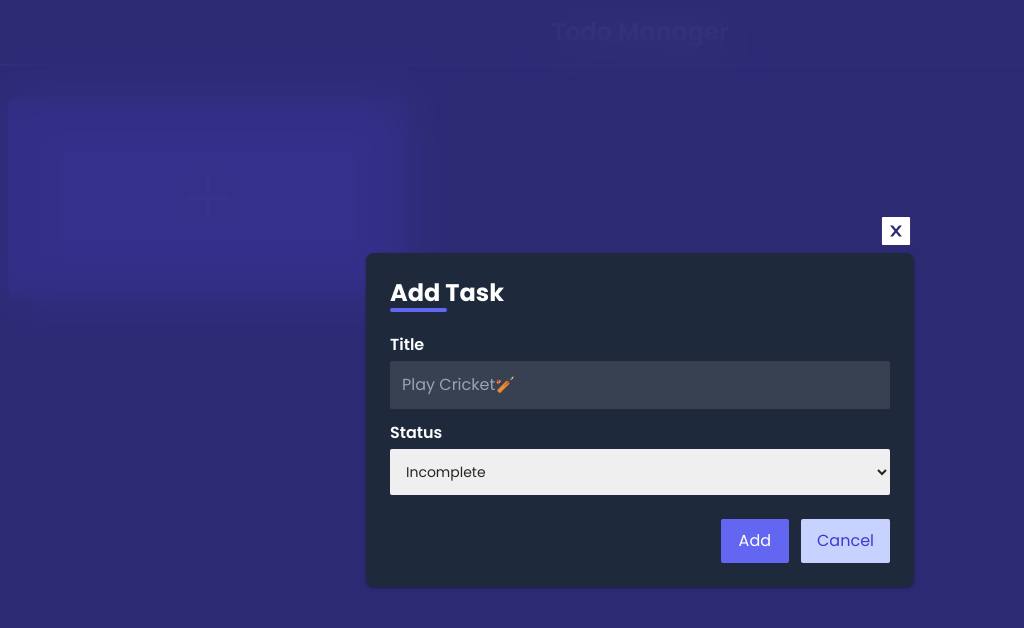
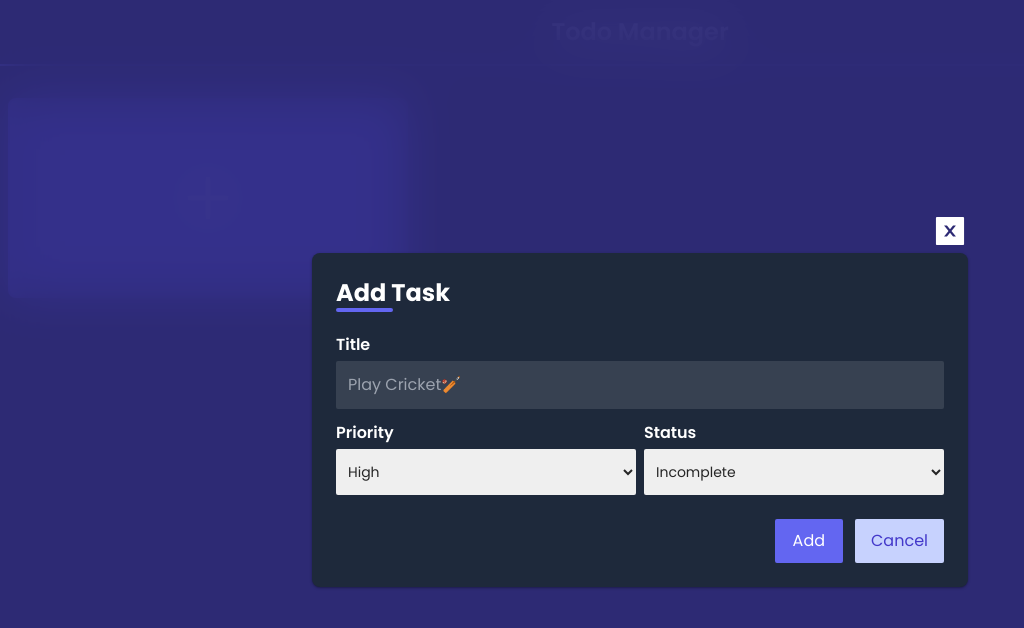
Before and after one commit to SM8UTI/Todo-Web-App, a React (Vite) app: page / in a window 1280 px wide. Both pictures are taken after a click on the element 208 px from the left and 198 px from the top of the page. Shown: the top 628 px of the page, without its empty margins (0-1024 px from the left). Built offline with nearby package versions, Linux system fonts and the light colour scheme.

Commit message:
priority function added

```diff
--- a/src/Components/Task.jsx
+++ b/src/Components/Task.jsx
@@ -44,15 +44,25 @@ const Task = ({ task }) => {
     }
   };
 
+  const priorityBorder = (data) => {
+    if (data == "high") {
+      return "border-red-500";
+    } else if (data == "medium") {
+      return "border-orange-400";
+    } else {
+      return "border-green-400";
+    }
+  };
+
   return (
     <>
       <m.div
         initial={{ opacity: 0, translateY: "-20px" }}
         animate={{ opacity: 1, translateY: 0 }}
         transition={{ ease: "easeInOut", duration: 0.66 }}
-        className={
-          "task bg-gray-800 p-4 rounded-lg relative shadow-[rgba(7,_65,_210,_0.1)_0px_9px_30px] flex flex-col justify-between"
-        }
+        className={`task bg-gray-800 p-4 rounded-lg relative shadow-[rgba(7,_65,_210,_0.1)_0px_9px_30px] flex flex-col justify-between border-l-[.5rem] ${priorityBorder(
+          task.priority
+        )}`}
       >
         <div className="flex flex-col gap-2">
           <div className="flex flex-row gap-2">
@@ -64,7 +74,9 @@ const Task = ({ task }) => {
               {task.status}
             </span>
 
-            <span className={`text-xs text-gray-400 `}>{task.date}</span>
+            <span className={`text-xs text-gray-400 `}>
+              {task.date}, {task.time}
+            </span>
           </div>
           <h5
             className={`text-2xl mb-12 capitalize ${
@@ -76,7 +88,9 @@ const Task = ({ task }) => {
         </div>
 
         <div className="footer flex flex-row items-center gap-2 justify-between">
-          <span className="text-xs text-gray-400">{task.time}</span>
+          <span className={`text-xs uppercase opacity-60`}>
+            {task.priority}
+          </span>
 
           <div className="flex flex-row items-center gap-2">
             <div
--- a/src/Components/TodoModal.jsx
+++ b/src/Components/TodoModal.jsx
@@ -12,6 +12,7 @@ import { format } from "date-fns";
 const TodoModal = ({ modalOpen, setModalOpen }) => {
   const [title, setTitle] = useState("");
   const [status, setStatus] = useState("incomplete");
+  const [priority, setPriority] = useState("high");
 
   const dispatch = useDispatch();
 
@@ -19,10 +20,16 @@ const TodoModal = ({ modalOpen, setModalOpen }) => {
     setModalOpen(false);
     setTitle("");
     setStatus("incomplete");
+    setPriority("high");
   };
 
   const handleSubmit = (e) => {
     e.preventDefault();
+
+    if (priority === "") {
+      setPriority("high");
+    }
+
     if (title.trim().length === 0) {
       toast.error("Invalid Input!!!");
       return;
@@ -32,6 +39,7 @@ const TodoModal = ({ modalOpen, setModalOpen }) => {
         id: uuidv4(),
         task: title.trim(),
         status: status,
+        priority: priority,
         time: format(new Date(), "p"),
         date: format(new Date(), "PPP"),
       })
@@ -76,6 +84,7 @@ const TodoModal = ({ modalOpen, setModalOpen }) => {
                     onChange={(e) => setTitle(e.target.value)}
                   />
                 </div>
+                <div className="flex flex-col sm:flex-row-reverse items-center gap-2">
                   <div className="flex flex-col gap-1">
                     <label htmlFor="status" className="text-md font-semibold">
                       Status
@@ -84,13 +93,31 @@ const TodoModal = ({ modalOpen, setModalOpen }) => {
                       name="status"
                       id="status"
                       placeholder="status"
-                    className=" w-full min-w-[300px] p-3 text-sm text-neutral-800 outline-none rounded-sm focus:ring-blue-500 focus:border-blue-500 dark:bg-gray-700 dark:border-gray-600 dark:placeholder-gray-400 dark:text-white dark:focus:ring-blue-500 dark:focus:border-blue-500"
+                      className=" w-full min-w-[300px] p-3 pl-2 text-sm text-neutral-800 outline-none rounded-sm focus:ring-blue-500 focus:border-blue-500 dark:bg-gray-700 dark:border-gray-600 dark:placeholder-gray-400 dark:text-white dark:focus:ring-blue-500 dark:focus:border-blue-500"
                       value={status}
                       onChange={(e) => setStatus(e.target.value)}
                     >
                       <option value="incomplete">Incomplete</option>
                       <option value="complete">Complete</option>
                     </select>
+                  </div>
+                  <div className="flex flex-col gap-1">
+                    <label htmlFor="priority" className="text-md font-semibold">
+                      Priority
+                    </label>
+                    <select
+                      name="priority"
+                      id="priority"
+                      placeholder="priority"
+                      className=" w-full min-w-[300px] p-3 pl-2  text-sm text-neutral-800 outline-none rounded-sm focus:ring-blue-500 focus:border-blue-500 dark:bg-gray-700 dark:border-gray-600 dark:placeholder-gray-400 dark:text-white dark:focus:ring-blue-500 dark:focus:border-blue-500"
+                      value={priority}
+                      onChange={(e) => setPriority(e.target.value)}
+                    >
+                      <option value="high">High</option>
+                      <option value="medium">Medium</option>
+                      <option value="low">Low</option>
+                    </select>
+                  </div>
                 </div>
                 <div className="flex flex-row gap-3 max-w-full ml-auto mt-3">
                   <button
--- a/src/Components/UpdateModal.jsx
+++ b/src/Components/UpdateModal.jsx
@@ -9,25 +9,32 @@ import { toast } from "react-hot-toast";
 const UpdateModal = ({ modalOpen, setModalOpen, todo }) => {
   const [title, setTitle] = useState("");
   const [status, setStatus] = useState("incomplete");
+  const [priority, setPriority] = useState("high");
 
   const dispatch = useDispatch();
 
   useEffect(() => {
     setTitle(todo.task);
     setStatus(todo.status);
+    setPriority(todo.priority);
   }, [todo, modalOpen]);
 
   const exitModal = () => {
     setModalOpen(false);
     setTitle("");
     setStatus("incomplete");
+    setPriority("high");
   };
 
   const handleSubmit = (e) => {
     e.preventDefault();
 
-    if (todo.task !== title || todo.status !== status) {
-      dispatch(updateTodo({ ...todo, title, status }));
+    if (
+      todo.task !== title ||
+      todo.status !== status ||
+      todo.priority !== priority
+    ) {
+      dispatch(updateTodo({ ...todo, title, status, priority }));
     } else {
       toast.error("No changes made");
       return;
@@ -73,6 +80,7 @@ const UpdateModal = ({ modalOpen, setModalOpen, todo }) => {
                     onChange={(e) => setTitle(e.target.value)}
                   />
                 </div>
+                <div className="flex flex-col sm:flex-row-reverse items-center gap-2">
                   <div className="flex flex-col gap-1">
                     <label htmlFor="status" className="text-md font-semibold">
                       Status
@@ -81,13 +89,31 @@ const UpdateModal = ({ modalOpen, setModalOpen, todo }) => {
                       name="status"
                       id="status"
                       placeholder="status"
-                    className=" w-full min-w-[300px] p-3 text-sm text-neutral-800 outline-none rounded-sm focus:ring-blue-500 focus:border-blue-500 dark:bg-gray-700 dark:border-gray-600 dark:placeholder-gray-400 dark:text-white dark:focus:ring-blue-500 dark:focus:border-blue-500"
+                      className=" w-full min-w-[300px] p-3 pl-2 text-sm text-neutral-800 outline-none rounded-sm focus:ring-blue-500 focus:border-blue-500 dark:bg-gray-700 dark:border-gray-600 dark:placeholder-gray-400 dark:text-white dark:focus:ring-blue-500 dark:focus:border-blue-500"
                       value={status}
                       onChange={(e) => setStatus(e.target.value)}
                     >
                       <option value="incomplete">Incomplete</option>
                       <option value="complete">Complete</option>
                     </select>
+                  </div>
+                  <div className="flex flex-col gap-1">
+                    <label htmlFor="priority" className="text-md font-semibold">
+                      Priority
+                    </label>
+                    <select
+                      name="priority"
+                      id="priority"
+                      placeholder="priority"
+                      className=" w-full min-w-[300px] p-3 pl-2  text-sm text-neutral-800 outline-none rounded-sm focus:ring-blue-500 focus:border-blue-500 dark:bg-gray-700 dark:border-gray-600 dark:placeholder-gray-400 dark:text-white dark:focus:ring-blue-500 dark:focus:border-blue-500"
+                      value={priority}
+                      onChange={(e) => setPriority(e.target.value)}
+                    >
+                      <option value="high">High</option>
+                      <option value="medium">Medium</option>
+                      <option value="low">Low</option>
+                    </select>
+                  </div>
                 </div>
                 <div className="flex flex-row gap-3 max-w-full ml-auto mt-3">
                   <button
--- a/src/Store/Slice/TodoSlice.jsx
+++ b/src/Store/Slice/TodoSlice.jsx
@@ -59,6 +59,7 @@ const TodoSlice = createSlice({
           if (todo.id === action.payload.id) {
             todo.status = action.payload.status;
             todo.task = action.payload.title;
+            todo.priority = action.payload.priority;
           }
         });
         localStorage.setItem("todo", JSON.stringify(todoListArr));
```
Lines whose indentation alone changed are shown as unchanged.
